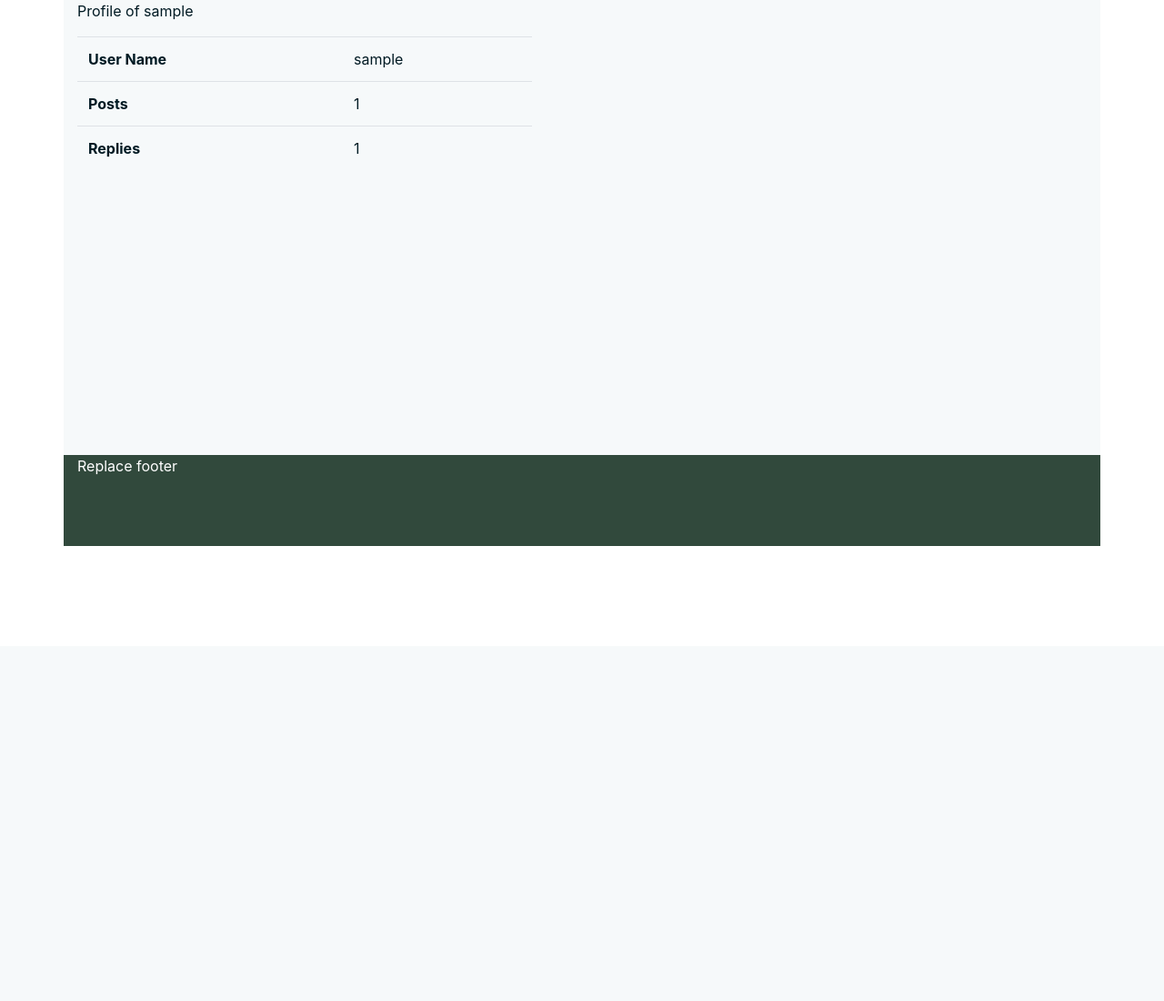
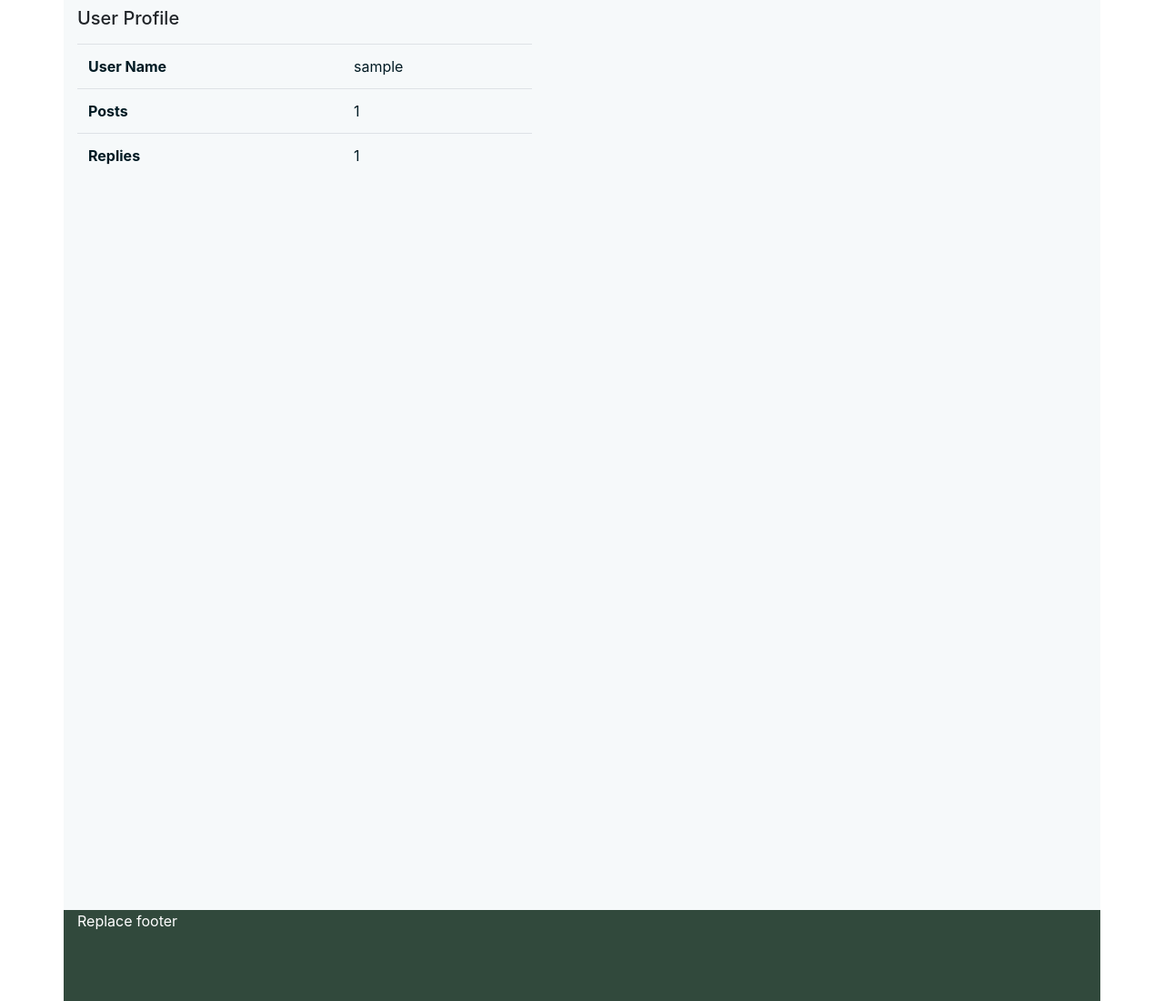
Before and after one commit to SH-anonta/Discussion-Forum, a Django app: page /forum/user/1 in a window 1280 px wide. Shown: the part 90-1190 px from the top of the page at 91% size. Before the commit the page ends 690 px from the top, so only its background shows below. Run offline with Django 3.2, Linux system fonts and the light colour scheme; tables that the repository leaves empty hold one stand-in row (values such as "Sample post"); some libraries are stand-ins or nearby versions.

Commit message:
Improve html and css components

```diff
--- a/forum/static/forum/styles/global.css
+++ b/forum/static/forum/styles/global.css
@@ -31,8 +31,8 @@ body{
     border-left-style: none;
 }
 
-{# tighten the selector to only apply to post and replies #}
-blockquote{
+#PostBodyContainer blockquote,
+.ReplyBodyContainer blockquote{
     background-color: #CEDBD0;
     padding-top: 5px;
     padding-bottom: 5px;
--- a/forum/templates/forum/home_page.html
+++ b/forum/templates/forum/home_page.html
@@ -46,10 +46,6 @@
         margin-right: 10px;
     }
 
-    #BoardsTableRow{
-        min-height: 1000px;
-    }
-
 </style>
 
 {%endblock%}
--- a/forum/templates/forum/layout_base_template.html
+++ b/forum/templates/forum/layout_base_template.html
@@ -110,7 +110,7 @@ It also provides default content for Header footer and sidebar
     }
 
     #main_content{
-        min-height: 500px;
+        min-height: 1000px;
     }
 
 
--- a/forum/templates/forum/user_detail.html
+++ b/forum/templates/forum/user_detail.html
@@ -7,9 +7,14 @@
 
 {%block MainContent%}
 <div class="container">
+    <div class="row mt-2 mb-2">
+        <div class="col-sm-12">
+            <h5 class="h5">User Profile</h5>
+        </div>
+    </div>
+
     <div class="row">
         <div class="col-sm-12">
-            <p>Profile of {{user_profile.username}}</p>
 
             <table id="UserDataTable" class="table">
                 <tr>
```
Also changed, not shown: forum/templates/forum/board_posts.html (+0 -9 lines).
